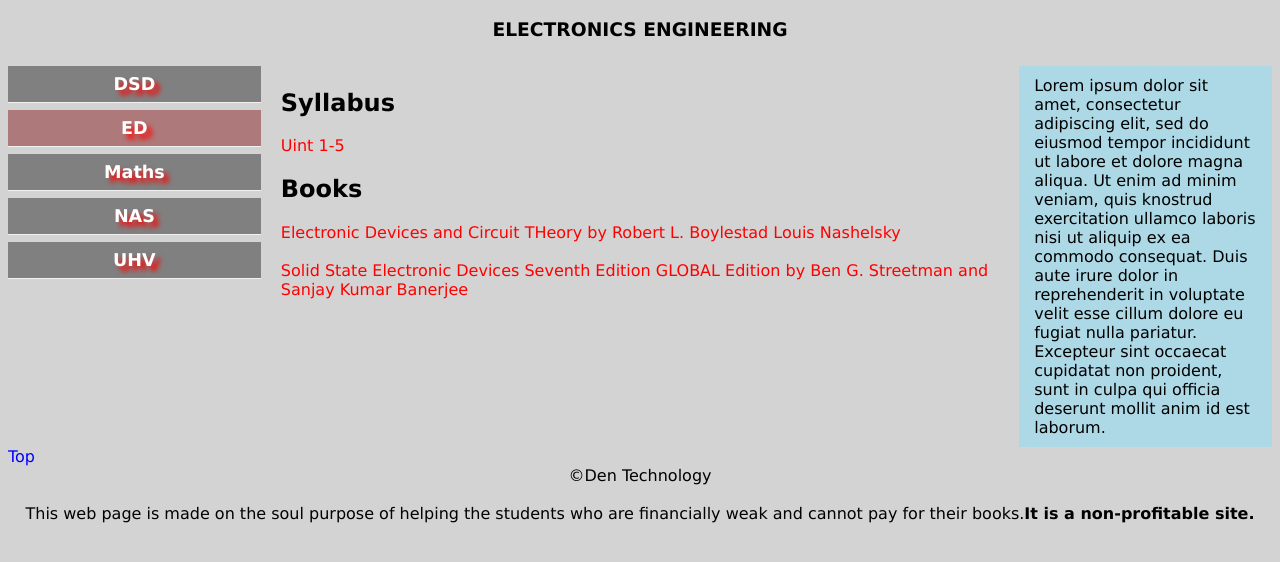
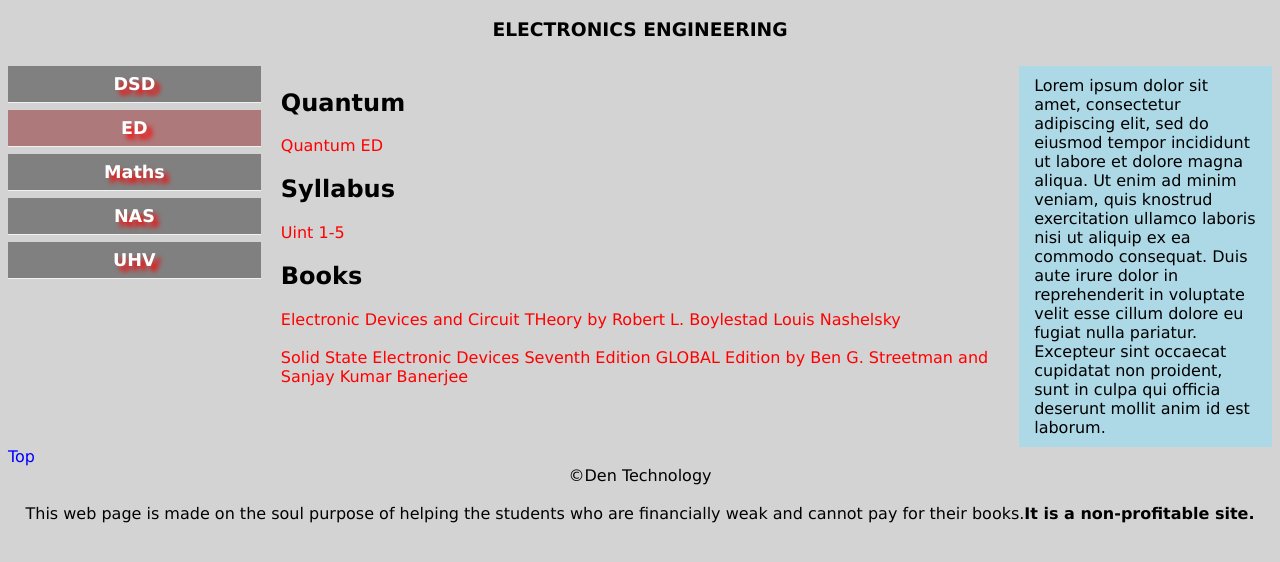
Before and after one commit to Abhijeet145/study, a plain HTML site: page EDsem3.html in a window 1280 px wide. Shown: the part 62-624 px from the top of the page. Drawn offline with Linux system fonts and the light colour scheme.

Commit message:
Update EDsem3.html

```diff
--- a/EDsem3.html
+++ b/EDsem3.html
@@ -22,6 +22,11 @@
   </div>
 
   <div class="main">
+    <p><h2>Quantum</h2>
+     <a style="text-decoration: none;color: red;" href="https://drive.google.com/file/d/1EJOHrI6-HAB4rGb2ijspsWgUVJrl5nUH/view?usp=sharing">Quantum ED</a><br>
+
+    </p>
+
     <p><h2>Syllabus</h2>
      <a style="text-decoration: none;color: red;" href="https://drive.google.com/file/d/1acMobflsW2Oh2si5CfakbYz5xYVvn-3v/view?usp=sharing">Uint 1-5</a><br>
 
```
